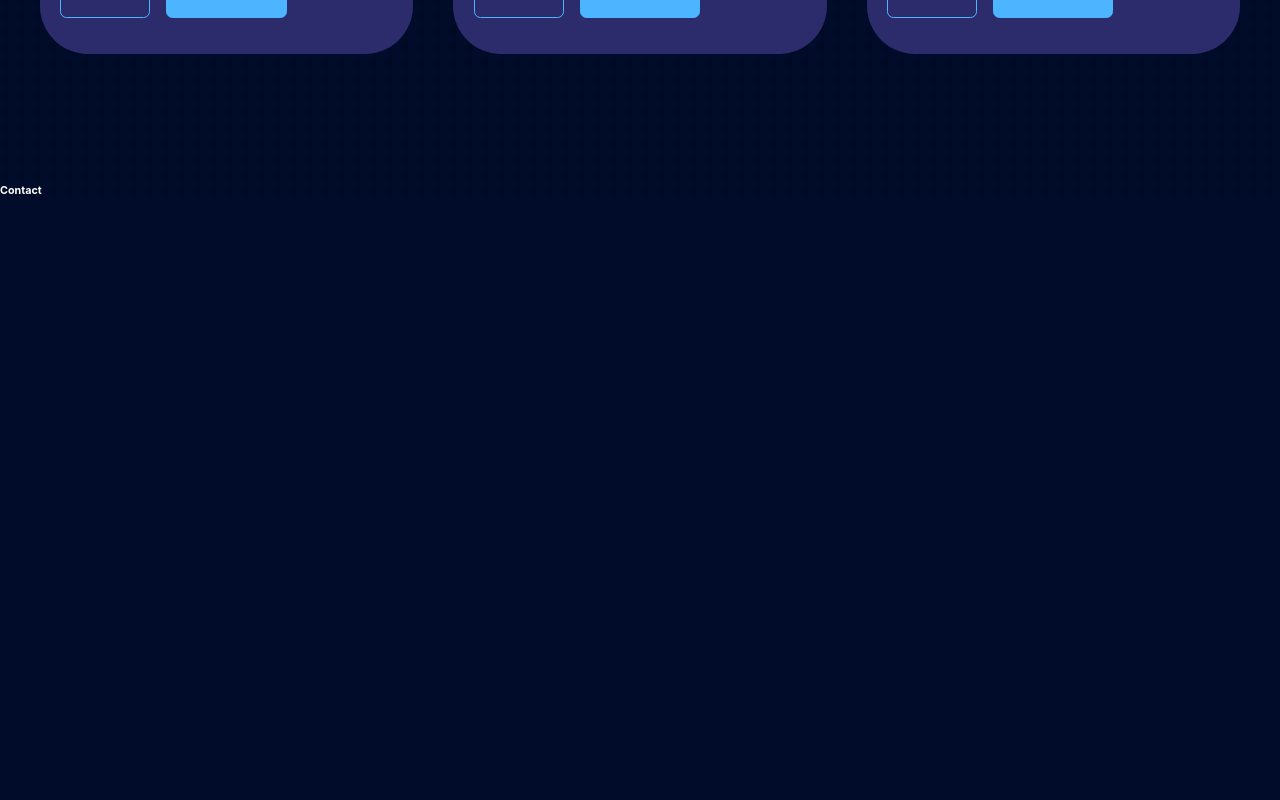
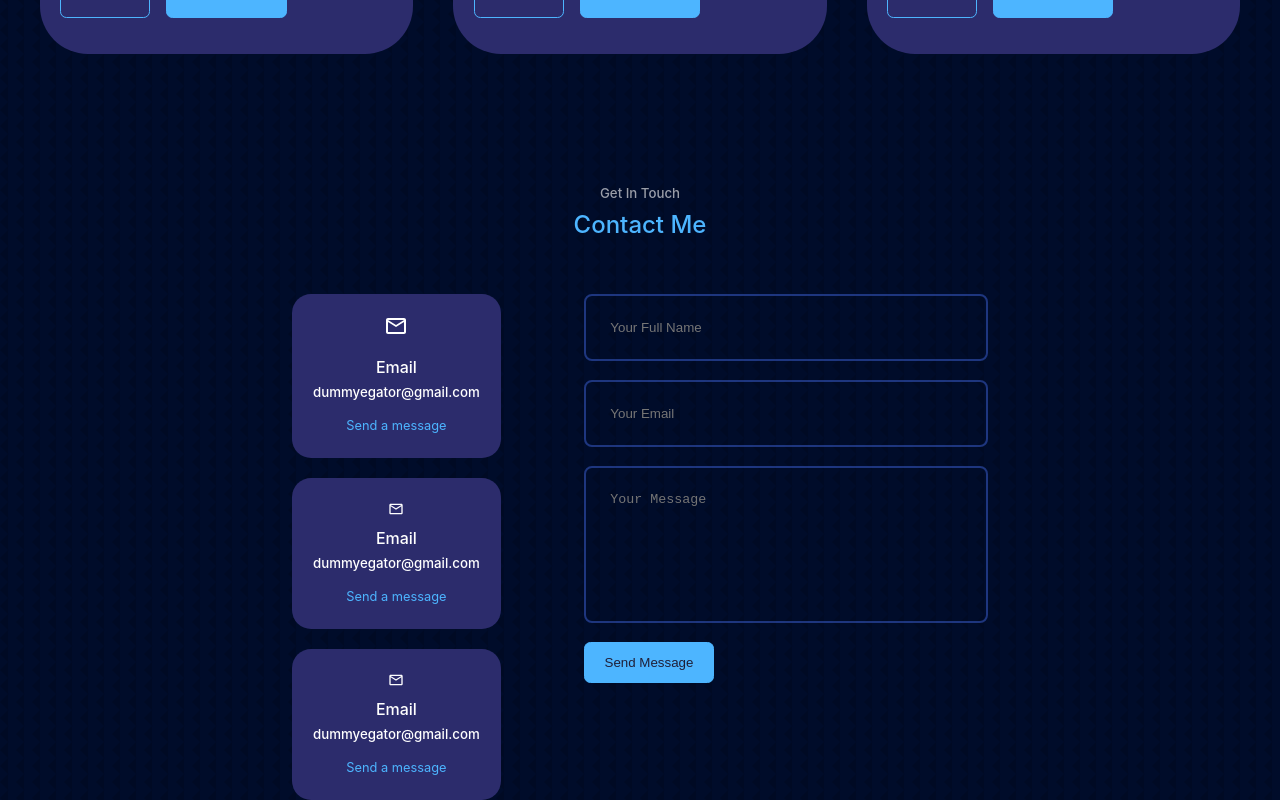
Before and after one commit to mahmudulhasan01/Mahmudul-Hasan-Portfolio-Website, a React (Create React App) app: page / in a window 1280 px wide. Shown: the part 3114-3914 px from the top of the page. Before the commit the page ends 3315 px from the top, so only its background shows below. Built offline with nearby package versions, Linux system fonts and the light colour scheme.

Commit message:
complete contact section

```diff
--- a/package.json
+++ b/package.json
@@ -3,6 +3,7 @@
   "version": "0.1.0",
   "private": true,
   "dependencies": {
+    "@emailjs/browser": "^3.6.2",
     "@testing-library/jest-dom": "^5.16.4",
     "@testing-library/react": "^13.3.0",
     "@testing-library/user-event": "^13.5.0",
--- a/src/Components/Home/Contact/Contact.js
+++ b/src/Components/Home/Contact/Contact.js
@@ -1,9 +1,87 @@
 import React from "react";
+import "./contact.css";
+import { MdOutlineEmail } from "react-icons/md";
+// import emailjs from "eamiljs.com";
+import emailjs from "@emailjs/browser";
+import { useRef } from "react";
 
 const Contact = () => {
+  const form = useRef();
+
+  const sendEmail = (e) => {
+    e.preventDefault();
+
+    emailjs
+      .sendForm(
+        "service_kflmmag",
+        "template_bcuihrp",
+        form.current,
+        "user_fMMXDBybzUN5ZeoGhMrnr"
+      )
+      .then(
+        (result) => {
+          console.log(result.text);
+        },
+        (error) => {
+          console.log(error.text);
+        }
+      );
+  };
   return (
     <section id="contact">
-      <h6>Contact</h6>
+      <h5>Get In Touch</h5> <h2>Contact Me</h2>
+      <div className="container contact_container">
+        <div className="contact_options">
+          <article className="contact_option">
+            <MdOutlineEmail className="contact_option-icon" /> <h4>Email</h4>
+            <h5>dummyegator@gmail.com</h5>
+            <a href="mailto:dummyegator@gmail.com" target="_blank">
+              Send a message
+            </a>
+          </article>
+          <article className="contact_option">
+            <MdOutlineEmail /> <h4>Email</h4>
+            <h5>dummyegator@gmail.com</h5>
+            <a href="mailto:dummyegator@gmail.com" target="_blank">
+              Send a message
+            </a>
+          </article>
+          <article className="contact_option">
+            <MdOutlineEmail /> <h4>Email</h4>
+            <h5>dummyegator@gmail.com</h5>
+            <a href="mailto:dummyegator@gmail.com" target="_blank">
+              Send a message
+            </a>
+          </article>
+        </div>
+
+        {/* END OF CONTACT OPTIONS */}
+        <div className="from_container">
+          <form ref={form} onSubmit={sendEmail}>
+            <input
+              type="text"
+              name="name"
+              placeholder="Your Full Name"
+              required
+            />{" "}
+            <input
+              type="email"
+              name="email"
+              placeholder="Your Email"
+              required
+            />{" "}
+            <textarea
+              name="message"
+              rows="7"
+              placeholder="Your Message"
+              required
+            ></textarea>{" "}
+            <button type="submit" className="btn btn-primary">
+              Send Message{" "}
+            </button>
+          </form>
+        </div>
+      </div>
     </section>
   );
 };
--- a/src/Components/Home/Contact/contact.css
+++ b/src/Components/Home/Contact/contact.css
@@ -0,0 +1,92 @@
+#contact{
+    max-width: 1200px;
+    margin: 0 auto;
+}
+
+.contact_container{
+    width: 58%;
+    display: grid;
+    margin: 0 auto !important;
+    grid-template-columns: 30% 58%;
+    gap: 12%;
+}
+
+.contact_options{
+    display: flex;
+    flex-direction: column;
+    gap: 1.2rem;
+}
+
+.contact_option{
+    background: var(--color-bg-variant);
+    padding: 1.2rem;
+    border-radius: 1.2rem;
+    text-align: center;
+    border: 1px solid transparent;
+    transition: var(--transition);
+}
+
+.contact_option:hover{
+    background: transparent;
+    border-color: var(--color-primary-variant);
+}
+
+.contact_option-icon{
+    font-size: 1.5rem;
+    margin-bottom: 0.5rem;
+}
+
+.contact_option a {
+    margin-top: 0.7rem;
+    display: inline-block;
+    font-size: 0.8rem;
+}
+
+/* ================= FORM =================== */
+.from_container{
+    /* display: flex; */
+    /* justify-content: center;
+    align-items: center; */
+    /* width: 100% !important; */
+}
+form{
+    display: flex;
+    flex-direction: column;
+    gap: 1.2rem;
+}
+
+input,
+textarea {
+    width: 100%;
+    padding: 1.5rem;
+    border-radius: 0.5rem;
+    background: transparent;
+    border: 2px solid var(--color-primary-variant);
+    resize: none;
+    color: var(--color-white);
+}
+
+
+/* ============= Media Queries (medium devices) ============= */
+@media screen and (max-width: 1024px){
+    #contact{
+        max-width: 800px;
+        margin: 0 auto;
+    }
+    .container .contact_container{
+        grid-template-columns: 1fr;
+        gap: 2rem;
+    }
+        }
+
+/* ============= Media Queries (small devices) ============= */
+        @media screen and (max-width: 600px){
+            #contact{
+                max-width: 95%;
+                margin: 0 auto;
+            }
+            .container .contact_container{
+                width: var(--container-width-sm
+                );
+            }
+        }
```
Also changed, not shown: src/Components/Home/Testimonials/Testimonials.js (added, +27 -0 lines), src/Components/Home/Testimonials/testimonials.css (added), 1 other file (tests, documents, lock files or other folders).
